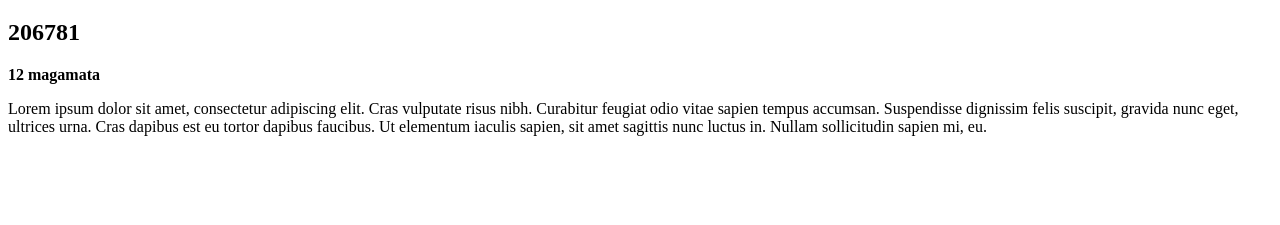
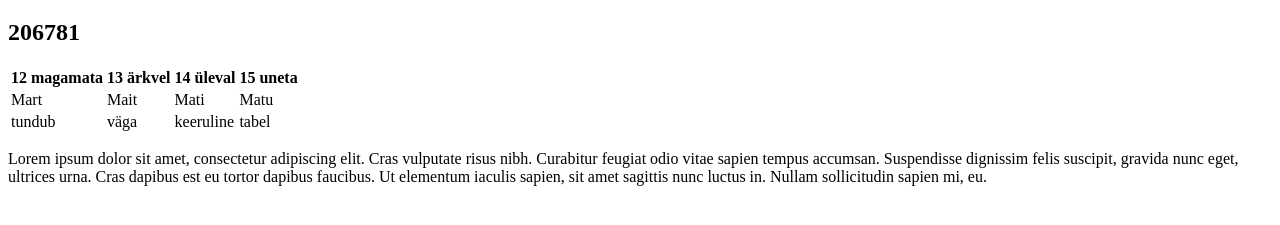
Before and after one commit to IgaksJuhuks/igaksjuhuks.github.io, a plain HTML site: page index.html in a window 1280 px wide. Shown: the part 61-286 px from the top of the page. Drawn offline with Linux system fonts and the light colour scheme.

Commit message:
Update index.html

```diff
--- a/index.html
+++ b/index.html
@@ -3,7 +3,31 @@
 <body>
 <h1>Hello World</h1>
 <h2>206781</h2>
-<table><b>12 magamata</b></table>
+<table>
+    <tr>
+    <th>12 magamata</th>
+    <th>13 ärkvel</th>
+    <th>14 üleval</th>
+    <th>15 uneta</th>
+    </tr>
+    <tr>
+        <td>Mart</td>
+        <td>Mait</td>
+        <td>Mati</td>
+        <td>Matu</td>
+    </tr>
+    <tr>
+        <td>tundub</td>
+        <td>väga</td>
+        <td>keeruline</td>
+        <td>tabel</td>
+    </tr>
+
+
+
+
+
+</table>
 <p>Lorem ipsum dolor sit amet, consectetur adipiscing elit. Cras vulputate risus nibh. Curabitur feugiat odio vitae sapien tempus accumsan. Suspendisse dignissim felis suscipit, gravida nunc eget, ultrices urna. Cras dapibus est eu tortor dapibus faucibus. Ut elementum iaculis sapien, sit amet sagittis nunc luctus in. Nullam sollicitudin sapien mi, eu.</p>
 </body>
 </html>
```
